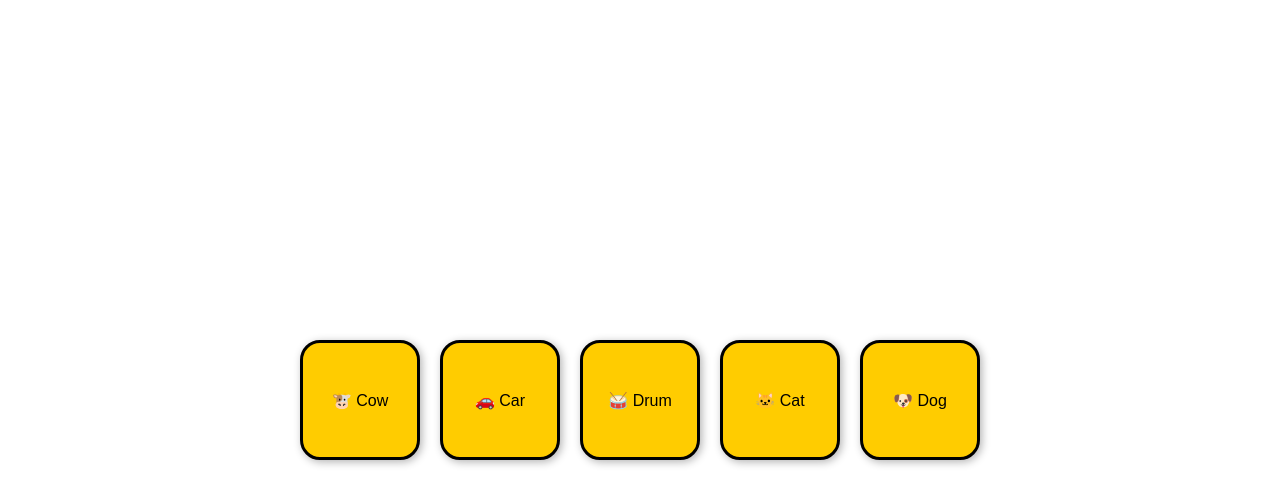
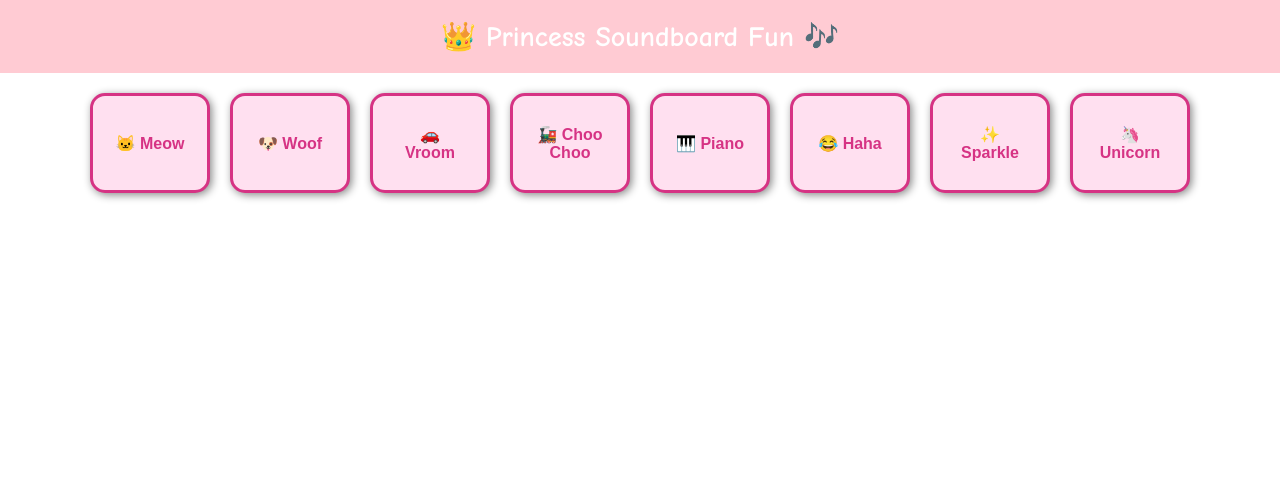
Before and after one commit to nelkyut/rainelsoundboard, a plain HTML site: page index.html in a window 1280 px wide. Drawn offline with Linux system fonts and the light colour scheme.

Commit message:
Update index.html

```diff
--- a/index.html
+++ b/index.html
@@ -2,61 +2,90 @@
 <html lang="en">
 <head>
   <meta charset="UTF-8">
-  <title>Rainel Soundboard Fun</title>
+  <title>Princess Soundboard Fun</title>
   <meta name="viewport" content="width=device-width, initial-scale=1.0, user-scalable=no" />
   <style>
     body {
       margin: 0;
-      font-family: Comic Sans MS, cursive;
+      font-family: "Comic Sans MS", cursive;
       background: url('rainel.jpg') no-repeat center center fixed;
       background-size: cover;
+      touch-action: manipulation;
+    }
+
+    h1 {
+      text-align: center;
+      padding: 20px;
+      font-size: 28px;
+      color: #fff;
+      background-color: rgba(255, 182, 193, 0.7); /* Light pink */
+      margin: 0;
+    }
+
+    .soundboard {
       display: flex;
       flex-wrap: wrap;
       justify-content: center;
-      align-items: center;
-      height: 100vh;
+      gap: 20px;
       padding: 20px;
-      box-sizing: border-box;
     }
 
-    button {
+    .sound-btn {
+      background-color: #ffe0f0;
+      border: 3px solid #d63384;
+      border-radius: 15px;
+      padding: 20px;
+      font-size: 16px;
+      font-weight: bold;
+      color: #d63384;
+      box-shadow: 2px 2px 8px #888;
       width: 120px;
-      height: 120px;
-      margin: 10px;
-      border-radius: 20px;
-      font-size: 16px;
-      background-color: #ffcc00;
-      border: 3px solid #000;
+      height: 100px;
+      text-align: center;
       cursor: pointer;
-      box-shadow: 2px 2px 8px rgba(0,0,0,0.3);
+      transition: transform 0.2s;
     }
 
-    button:hover {
-      background-color: #ffd633;
+    .sound-btn:hover {
+      transform: scale(1.1);
+    }
+
+    audio {
+      display: none;
     }
   </style>
 </head>
 <body>
+  <h1>👑 Princess Soundboard Fun 🎶</h1>
+  <div class="soundboard">
+    <button class="sound-btn" onclick="playSound('cat')">🐱 Meow</button>
+    <button class="sound-btn" onclick="playSound('dog')">🐶 Woof</button>
+    <button class="sound-btn" onclick="playSound('car')">🚗 Vroom</button>
+    <button class="sound-btn" onclick="playSound('train')">🚂 Choo Choo</button>
+    <button class="sound-btn" onclick="playSound('piano')">🎹 Piano</button>
+    <button class="sound-btn" onclick="playSound('laugh')">😂 Haha</button>
+    <button class="sound-btn" onclick="playSound('sparkle')">✨ Sparkle</button>
+    <button class="sound-btn" onclick="playSound('unicorn')">🦄 Unicorn</button>
+  </div>
 
-  <button onclick="playSound('cow')">🐮 Cow</button>
-  <button onclick="playSound('car')">🚗 Car</button>
-  <button onclick="playSound('drum')">🥁 Drum</button>
-  <button onclick="playSound('cat')">🐱 Cat</button>
-  <button onclick="playSound('dog')">🐶 Dog</button>
-
-  <audio id="cow" src="sounds/cow.mp3"></audio>
-  <audio id="car" src="sounds/car.mp3"></audio>
-  <audio id="drum" src="sounds/drum.mp3"></audio>
+  <!-- Sample audio placeholders -->
   <audio id="cat" src="sounds/cat.mp3"></audio>
   <audio id="dog" src="sounds/dog.mp3"></audio>
+  <audio id="car" src="sounds/car.mp3"></audio>
+  <audio id="train" src="sounds/train.mp3"></audio>
+  <audio id="piano" src="sounds/piano.mp3"></audio>
+  <audio id="laugh" src="sounds/laugh.mp3"></audio>
+  <audio id="sparkle" src="sounds/sparkle.mp3"></audio>
+  <audio id="unicorn" src="sounds/unicorn.mp3"></audio>
 
   <script>
     function playSound(id) {
       const audio = document.getElementById(id);
-      audio.currentTime = 0;
-      audio.play();
+      if (audio) {
+        audio.currentTime = 0;
+        audio.play();
+      }
     }
   </script>
-
 </body>
 </html>
```
